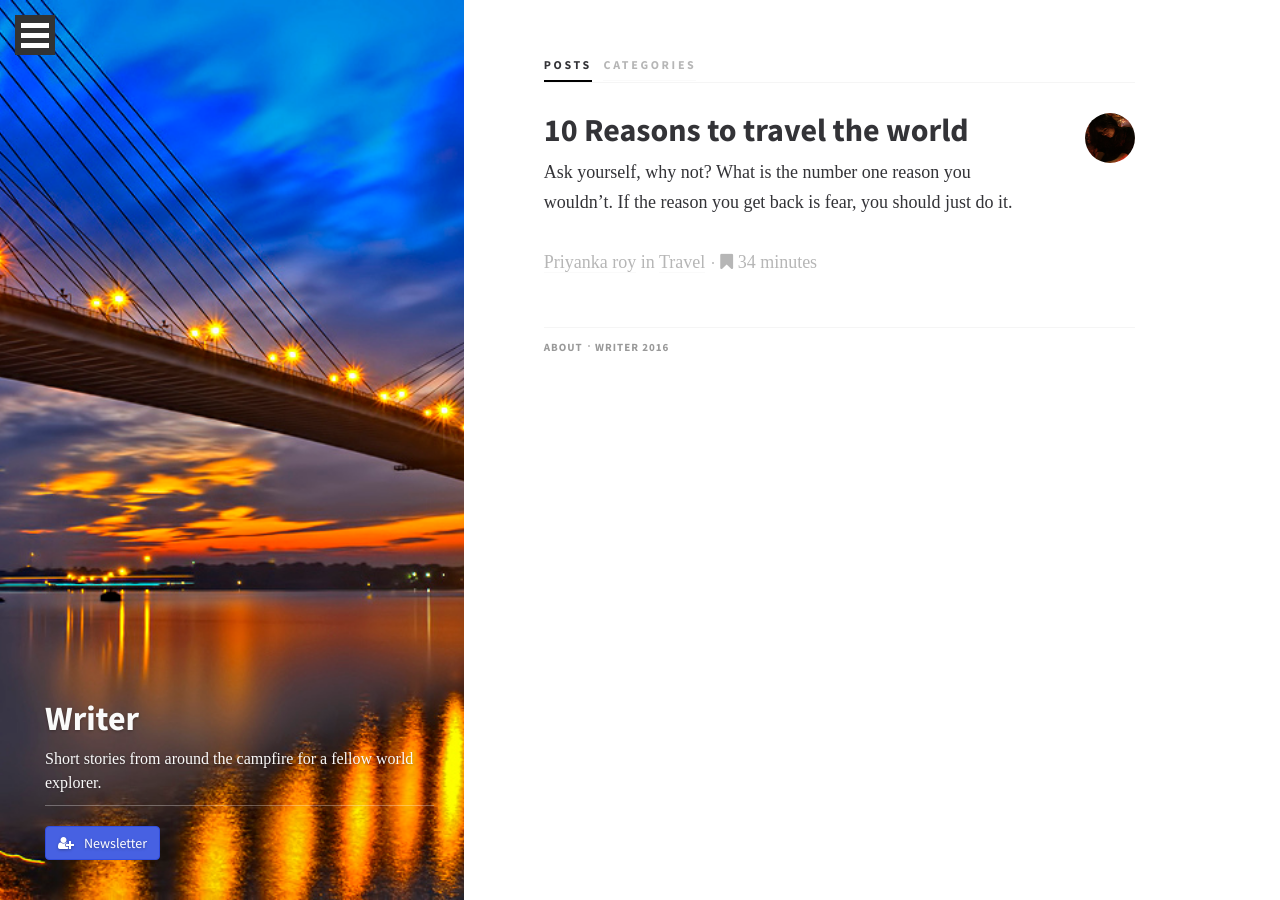
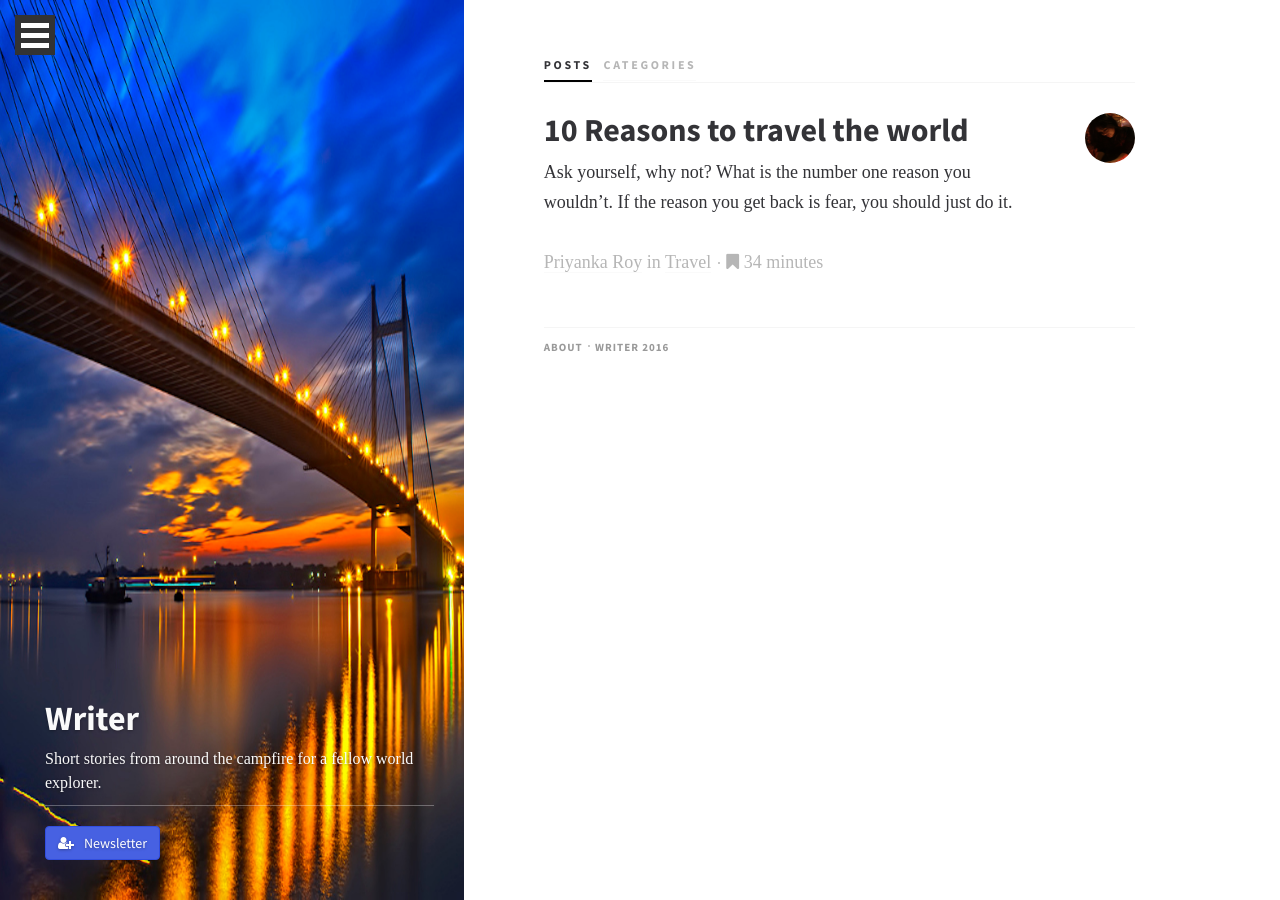
Before and after one commit to missroy/missroy.github.io, a Jekyll site: the page built from index.html, in a window 1280 px wide. Built offline with Jekyll 4.4.1, drawn with Linux system fonts in a browser that asks for light colours; some web fonts are replaced.

Commit message:
Captialize names; fix image sizes

```diff
--- a/_layouts/home.html
+++ b/_layouts/home.html
@@ -17,7 +17,7 @@ layout: with-sidebar
             {{ post.excerpt | truncatewords: 28 }}
 
             <p class="meta">
-                <a href="{{ post.author_url | prepend: site.baseurl }}">{{ post.author_name | capitalize}}</a> in <a href='{{ "/category/" | append: post.categories.first | prepend: site.baseurl }}'>{{ post.categories.first | capitalize }}</a> <i class="link-spacer"></i> <i class="fa fa-bookmark"></i> {{ post.read_time }} minutes
+                <a href="{{ post.author_url | prepend: site.baseurl }}">{{ post.author_name | capitalize}} {{ post.author_lname | capitalize}}</a> in <a href='{{ "/category/" | append: post.categories.first | prepend: site.baseurl }}'>{{ post.categories.first | capitalize }}</a> <i class="link-spacer"></i> <i class="fa fa-bookmark"></i> {{ post.read_time }} minutes
             </p>
         </div>
 
```
Also changed, not shown: _posts/2015-02-11-ten-reasons-to-travel-the-world.md (+2 -1 lines), img/howrah.jpg, img/priyanka.jpg.
